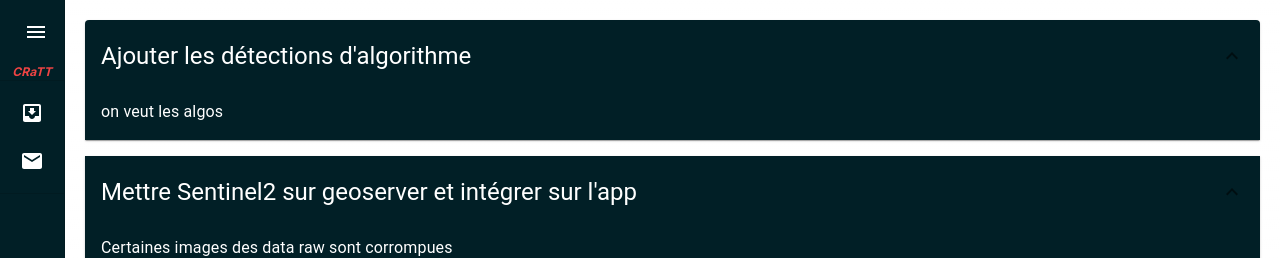
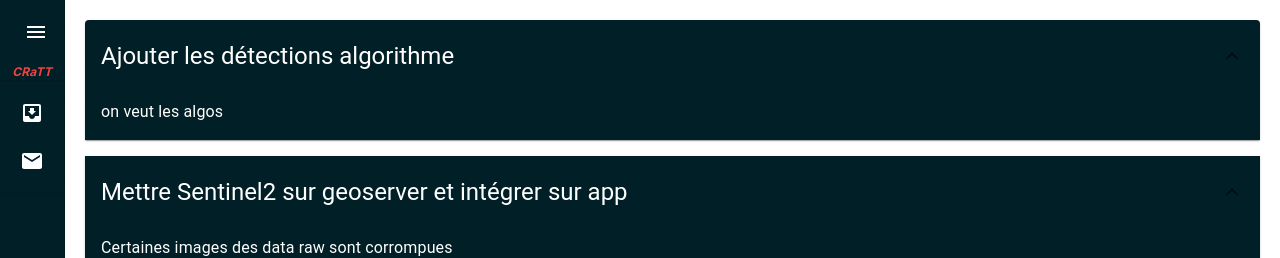
Before and after one commit to InseeFrLab/cratt, a Next.js app: page /description in a window 1280 px wide. Shown: the top 258 px of the page. Built offline with nearby package versions, Linux system fonts and the light colour scheme.

Commit message:
small fix

```diff
--- a/src/app/description/page.js
+++ b/src/app/description/page.js
@@ -31,7 +31,7 @@ const Page = () => {
             sx={{ backgroundColor: "#011F26", color: "white" }}
           >
             <AccordionSummary expandIcon={<ExpandMoreIcon />}>
-              <Typography variant="h5">Ajouter les détections d'algorithme</Typography>
+              <Typography variant="h5">Ajouter les détections algorithme</Typography>
             </AccordionSummary>
             <AccordionDetails>
               <Typography>
@@ -45,7 +45,7 @@ const Page = () => {
           >
             <AccordionSummary expandIcon={<ExpandMoreIcon />}>
               <Typography variant="h5">
-                Mettre Sentinel2 sur geoserver et intégrer sur l'app
+                Mettre Sentinel2 sur geoserver et intégrer sur app
               </Typography>
             </AccordionSummary>
             <AccordionDetails>
--- a/src/components/Sidebar/Bar.js
+++ b/src/components/Sidebar/Bar.js
@@ -18,7 +18,7 @@ import InboxIcon from "@mui/icons-material/MoveToInbox";
 import MailIcon from "@mui/icons-material/Mail";
  // Remplacez par le chemin de votre image
 import Link from 'next/link';
-
+import Image from "next/image";
 const drawerWidth = 240;
 
 const links = ["/", "/description"];
@@ -122,7 +122,7 @@ export default function MiniDrawer() {
         </DrawerHeader>
         <h1 className={`${open ? 'text-6xl' : 'text-xs'} text-red-500 italic text-center font-bold`}>CRaTT</h1>
         {open && (
-        <img src="/toad.jpeg" alt="Logo" style={{ width: '100%', height: 'auto' }} /> // Ajoutez cette ligne
+        <Image src="/toad.jpeg" alt="Logo" style={{ width: '100%', height: 'auto' }} /> // Ajoutez cette ligne
       )}
         <Divider />
         <List>
```
